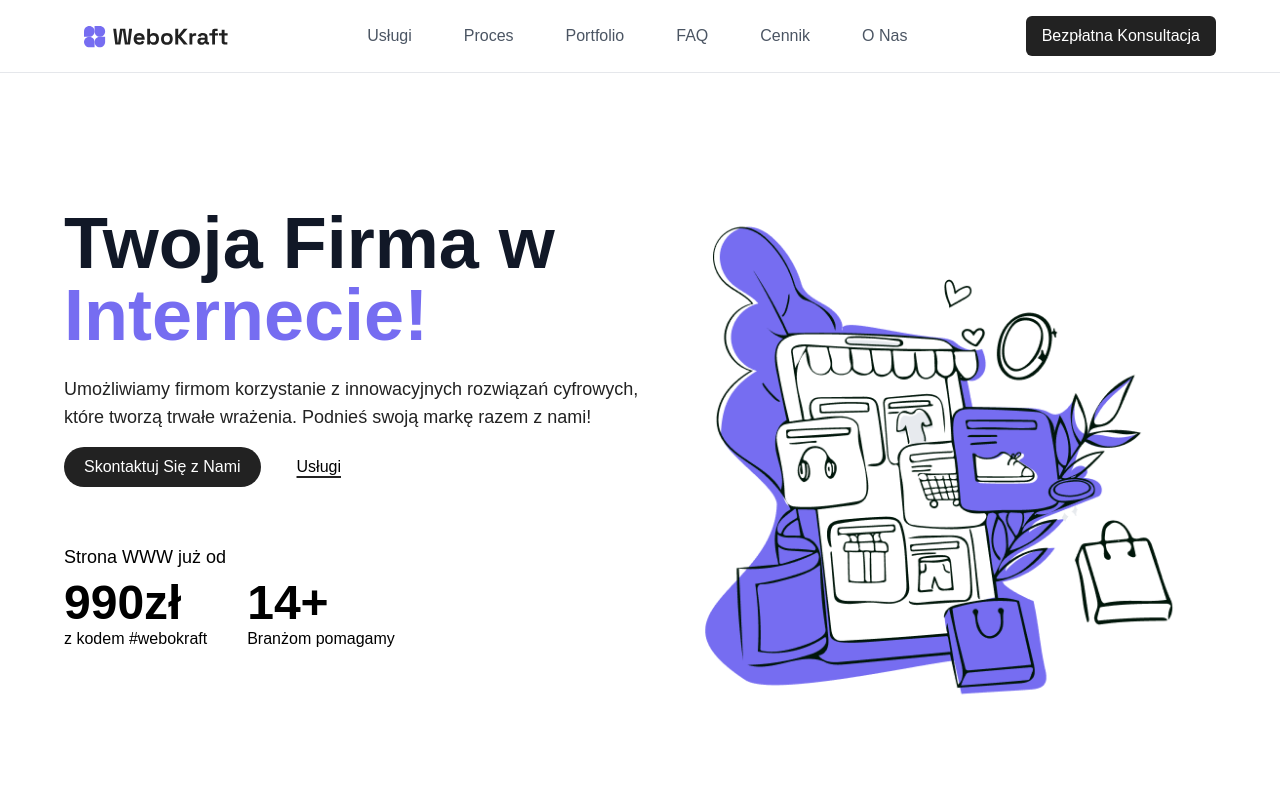
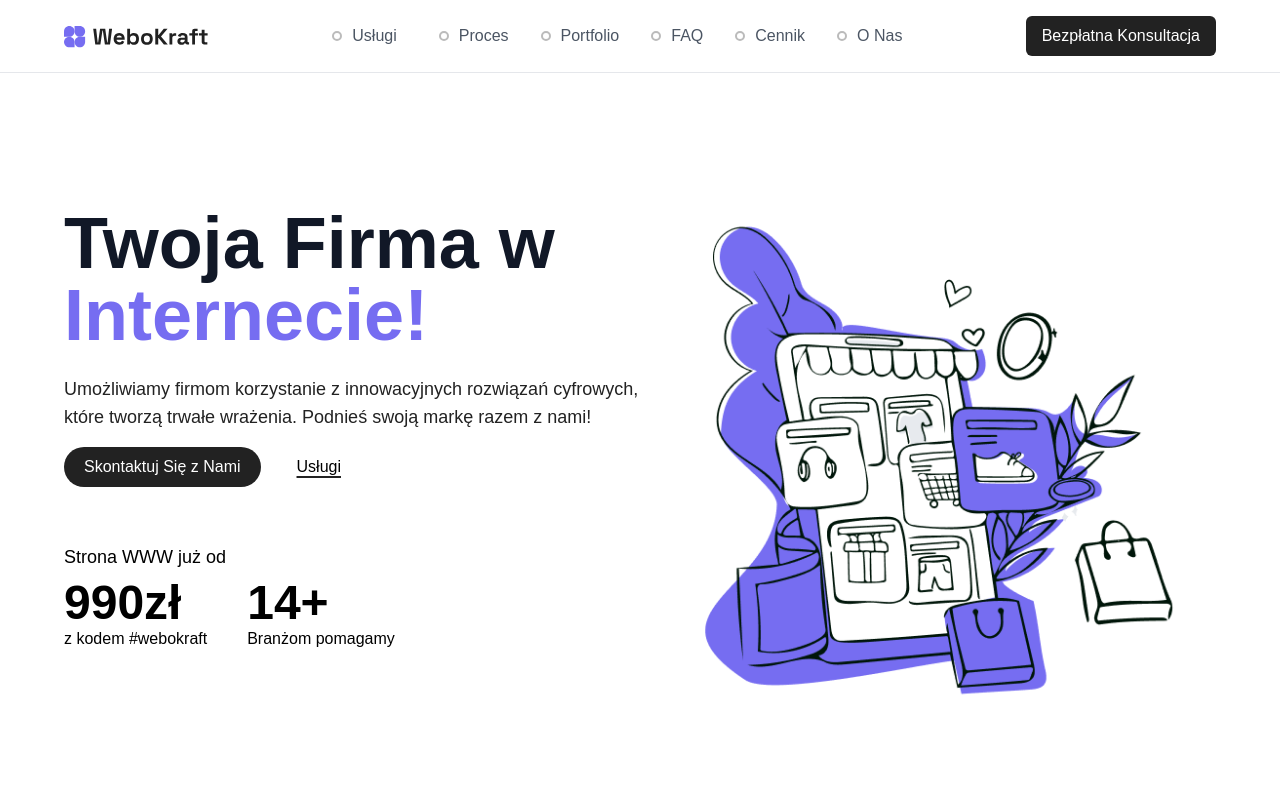
Before and after one commit to youssefalb/smmweb, a React (Create React App) app in the folder smmwebreact/: page / in a window 1280 px wide. Shown: the top 800 px of the page. Built offline with nearby package versions, Linux system fonts and the light colour scheme.

Commit message:
Nav bar empty circles done

```diff
--- a/smmwebreact/src/App.css
+++ b/smmwebreact/src/App.css
@@ -44,6 +44,7 @@ html {
 .nav-link {
     position: relative;
     padding-left: 20px;
+    margin-right: 10px;
 }
 
 .nav-link::before {
@@ -54,11 +55,12 @@ html {
     transform: translateY(-50%);
     width: 10px;
     height: 10px;
-    background-color: transparent;
+    border: 2px solid #bbb;
     border-radius: 50%;
-    transition: background-color 0.3s;
+    transition: all 0.3s;
 }
 
 .nav-link.active::before {
     background-color: #000;
+    border-color: #000;
 }
--- a/smmwebreact/src/components/Hero.tsx
+++ b/smmwebreact/src/components/Hero.tsx
@@ -1,23 +1,23 @@
 import React from 'react';
-import heroImage from '../assets/images/hero.png'; // Ensure this path matches your image location
+import heroImage from '../assets/images/hero.png';
 
 export default function HeroSection() {
     return (
-        <section className=" bg-white pt-16 pb-20 px-4 sm:px-6 lg:px-8">
+        <section id="hero" className=" bg-white pt-16 pb-20 px-4 sm:px-6 lg:px-8">
             <div className="max-w-6xl h-[80vh] mx-auto flex flex-col lg:flex-row justify-between items-center">
                 <div className="lg:flex-1">
-                <h1 className="text-7xl font-bold text-gray-900 mb-6">Twoja Firma w <span className="text-purple">Internecie!</span></h1>
+                    <h1 className="text-7xl font-bold text-gray-900 mb-6">Twoja Firma w <span className="text-purple">Internecie!</span></h1>
                     <p className="text-lg text-black mb-4">
-                    Umożliwiamy firmom korzystanie z innowacyjnych rozwiązań cyfrowych, które tworzą trwałe wrażenia. Podnieś swoją markę razem z nami!
+                        Umożliwiamy firmom korzystanie z innowacyjnych rozwiązań cyfrowych, które tworzą trwałe wrażenia. Podnieś swoją markę razem z nami!
                     </p>
                     <div className="flex justify-center md:justify-start space-x-4 mt-4">
-                    <a href="#consultation" className="bg-black text-white text-md font-medium px-5 py-2 rounded-full transition duration-300 ease-in-out hover:bg-gray-700">Skontaktuj Się z Nami</a>
-                    <a href="#services" className="text-md font-medium px-5 py-2 underline decoration-black decoration-2 underline-offset-4 hover:text-gray-600">Usługi</a>
-                </div>
-                    <PricingSection/>
+                        <a href="#consultation" className="bg-black text-white text-md font-medium px-5 py-2 rounded-full transition duration-300 ease-in-out hover:bg-gray-700">Skontaktuj Się z Nami</a>
+                        <a href="#services" className="text-md font-medium px-5 py-2 underline decoration-black decoration-2 underline-offset-4 hover:text-gray-600">Usługi</a>
+                    </div>
+                    <PricingSection />
                 </div>
                 <div className="lg:flex-1 hidden lg:block">
-                    <img src={heroImage} alt="Digital Solutions" className="max-w-lg mx-auto"/>
+                    <img src={heroImage} alt="Digital Solutions" className="max-w-lg mx-auto" />
                 </div>
             </div>
         </section>
--- a/smmwebreact/src/components/Navbar.tsx
+++ b/smmwebreact/src/components/Navbar.tsx
@@ -70,7 +70,7 @@ export default function Navbar() {
                 {/* Logo section */}
                 <a
                     href="#hero"
-                    className={`text-black text-2xl font-bold nav-link ${activeSection === 'hero' ? 'active' : ''}`}
+                    className={`text-black text-2xl font-bold`}
                     onClick={() => handleNavLinkClick('hero')}
                 >
 
```
Also changed, not shown: smmwebreact/src/App.tsx (+4 -4 lines).
